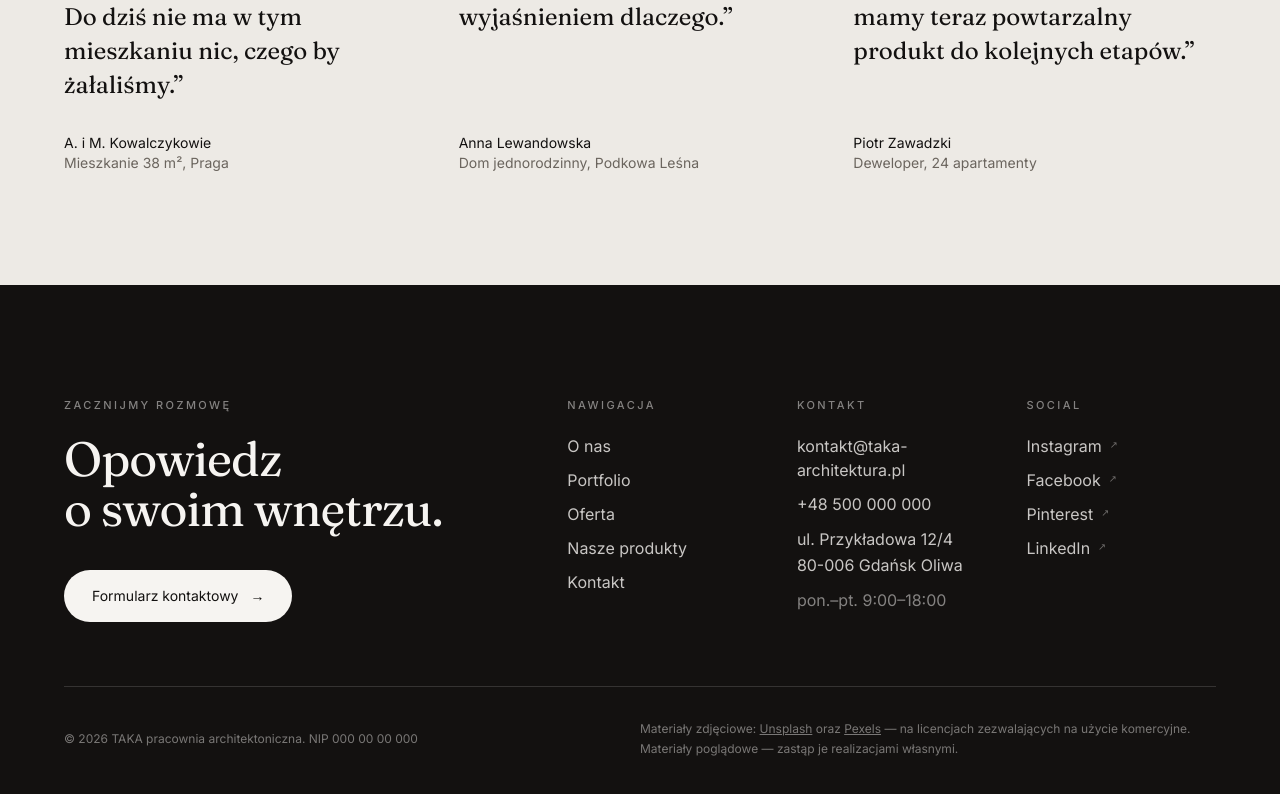
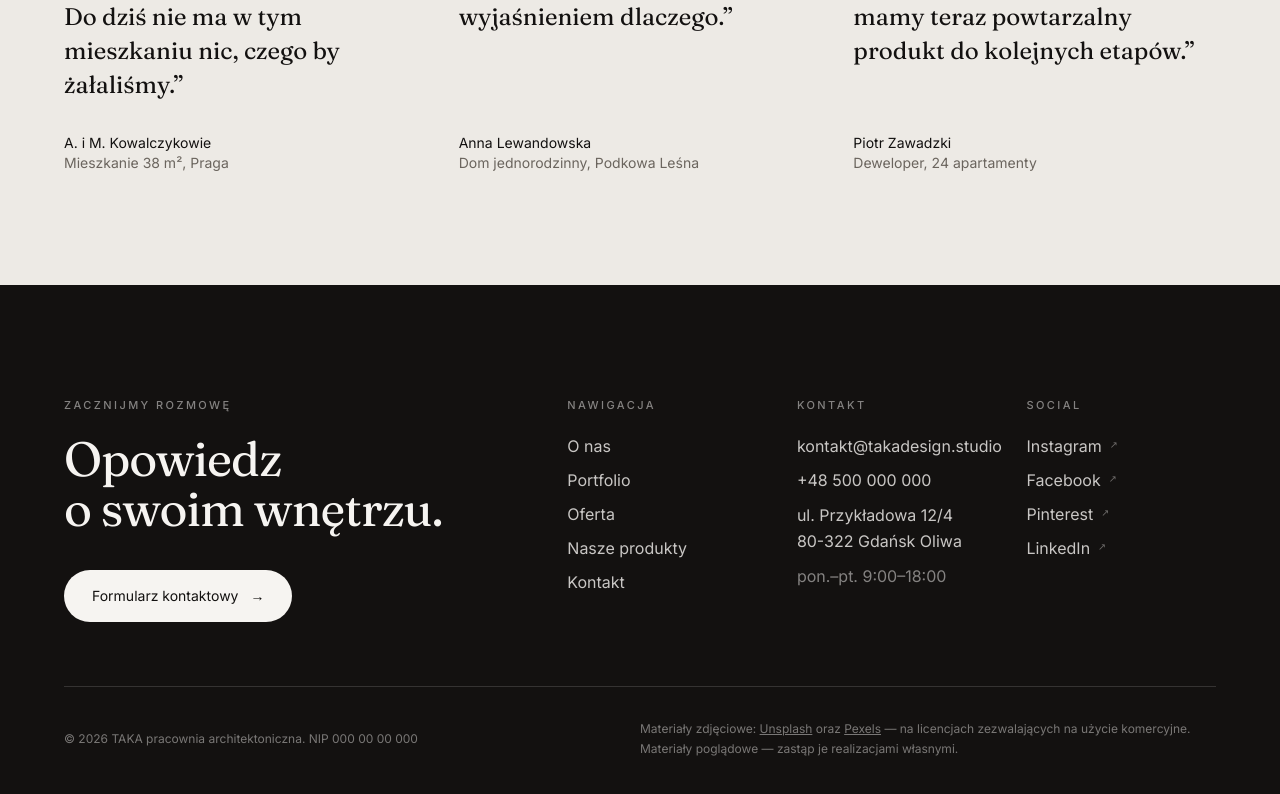
Before and after one commit to annfalcon/taka, a Next.js app: page / in a window 1280 px wide. Shown: the part 6571-7365 px from the top of the page. Built offline with nearby package versions, Linux system fonts and the light colour scheme.

Commit message:
fix: image name

```diff
--- a/src/app/cooperacja/page.tsx
+++ b/src/app/cooperacja/page.tsx
@@ -1,6 +1,6 @@
 import type { Metadata } from "next";
 import Link from "next/link";
-import heroImage from "@/assets/pics/spokojna_droga.jpg";
+import heroImage from "@/assets/pics/hero.jpg";
 import { PageHero } from "@/components/PageHero";
 import { Reveal } from "@/components/Reveal";
 import { SectionHeading } from "@/components/SectionHeading";
--- a/src/data/site.ts
+++ b/src/data/site.ts
@@ -9,12 +9,12 @@ export const site = {
   founded: "2014",
   city: "Gdańsk Oliwa",
   country: "Polska",
-  email: "kontakt@taka-architektura.pl",
+  email: "kontakt@takadesign.studio",
   phone: "+48 500 000 000",
   phoneHref: "+48500000000",
   address: {
     street: "ul. Przykładowa 12/4",
-    postal: "80-006",
+    postal: "80-322",
     city: "Gdańsk Oliwa",
   },
   hours: "pon.–pt. 9:00–18:00",
```
Also changed, not shown: 1 other file (tests, documents, lock files or other folders).
